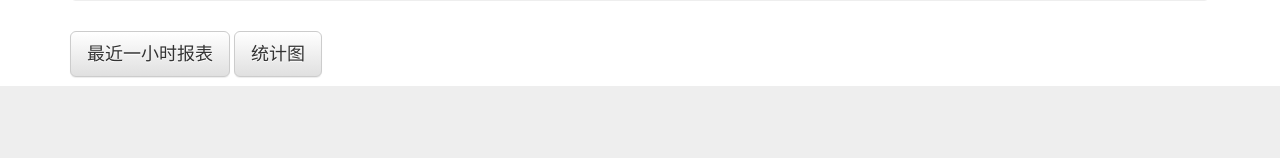
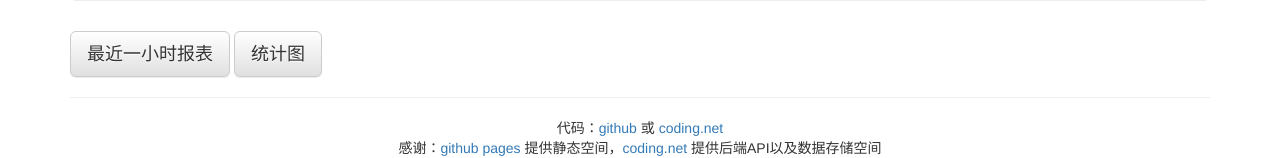
Before and after one commit to lwch/cxx, a PHP site: page / in a window 1280 px wide. Shown: the part 714-872 px from the top of the page. Before the commit the page ends 800 px from the top, so only its background shows below. Run offline with PHP 8.4, Linux system fonts and the light colour scheme; data that the repository does not hold is empty; some libraries are stand-ins or nearby versions.

Commit message:
add footer

```diff
--- a/css/index.css
+++ b/css/index.css
@@ -15,3 +15,7 @@ body {
     width: 300px;
     font-size: 21px;
 }
+
+.footer {
+    text-align: center;
+}
--- a/index.html
+++ b/index.html
@@ -55,6 +55,11 @@
                 <button id="report" type="button" class="btn btn-default btn-lg" href="#">最近一小时报表</button>
                 <button id="cartogram" type="button" class="btn btn-default btn-lg" href="#">统计图</button>
             </div>
+            <hr />
+            <div class="footer">
+                代码：<a href="https://github.com/lwch/cxx" target="_blank" title="github">github</a> 或 <a href="https://coding.net/u/lwch/p/cxx/git" target="_blank" title="coding.net">coding.net</a><br />
+                感谢：<a href="https://github.com/" target="_blank" title="github pages">github pages</a> 提供静态空间，<a href="https://coding.net/" target="_blank" title="coding.net">coding.net</a> 提供后端API以及数据存储空间
+            </div>
         </div>
     </body>
     <div class="modal fade" id="md-report" tabindex="-1" role="dialog" aria-hidden="true">
```
